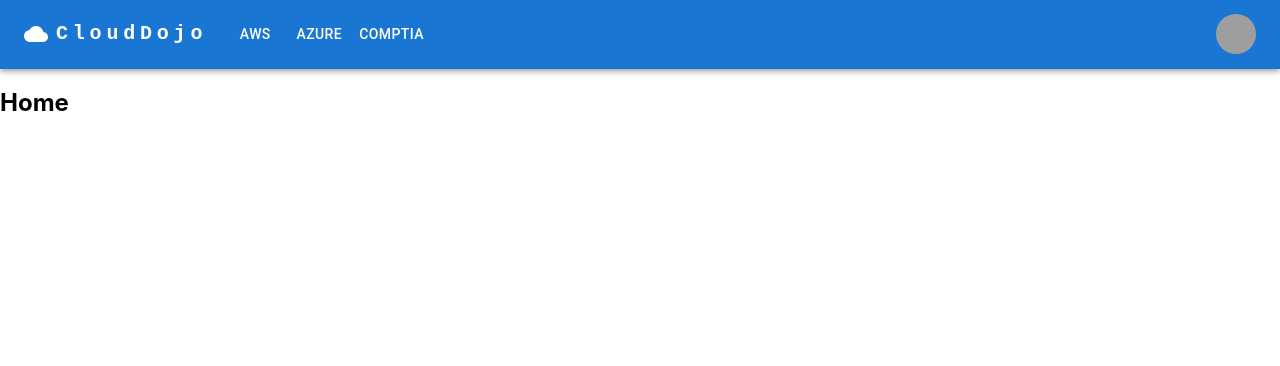
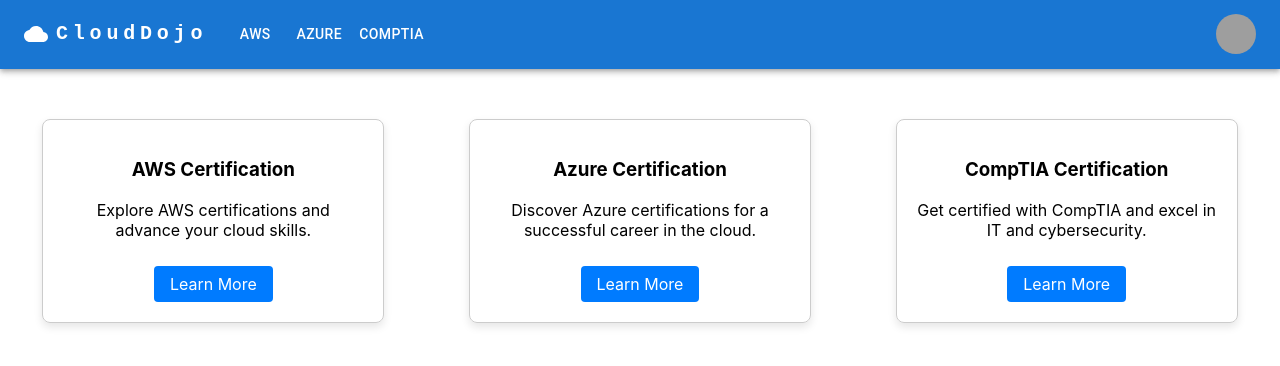
Before and after one commit to ehoover3/clouddojo, a React (Create React App) app: page / in a window 1280 px wide. Shown: the top 366 px of the page. Built offline with nearby package versions, Linux system fonts and the light colour scheme; grey boxes are pictures that could not be loaded.

Commit message:
updated home page

```diff
--- a/src/routes/Home.tsx
+++ b/src/routes/Home.tsx
@@ -1,7 +1,55 @@
-export default function Home() {
+import { Link } from "react-router-dom";
+
+const Home = () => {
+  const cardStyle: React.CSSProperties = {
+    border: "1px solid #ccc",
+    borderRadius: "8px",
+    padding: "20px",
+    width: "300px",
+    textAlign: "center",
+    boxShadow: "0 4px 8px rgba(0, 0, 0, 0.1)",
+    marginBottom: "20px",
+  };
+
+  const linkStyle = {
+    display: "inline-block",
+    padding: "8px 16px",
+    borderRadius: "4px",
+    background: "#007BFF",
+    color: "#fff",
+    textDecoration: "none",
+    marginTop: "10px",
+  };
+
   return (
     <div>
-      <h2>Home</h2>
+      <div className='card-container' style={{ display: "flex", justifyContent: "space-around", alignItems: "center", marginTop: "50px" }}>
+        <div className='card' style={cardStyle}>
+          <h3>AWS Certification</h3>
+          <p>Explore AWS certifications and advance your cloud skills.</p>
+          <Link to='/aws' style={linkStyle}>
+            Learn More
+          </Link>
+        </div>
+
+        <div className='card' style={cardStyle}>
+          <h3>Azure Certification</h3>
+          <p>Discover Azure certifications for a successful career in the cloud.</p>
+          <Link to='/azure' style={linkStyle}>
+            Learn More
+          </Link>
+        </div>
+
+        <div className='card' style={cardStyle}>
+          <h3>CompTIA Certification</h3>
+          <p>Get certified with CompTIA and excel in IT and cybersecurity.</p>
+          <Link to='/comptia' style={linkStyle}>
+            Learn More
+          </Link>
+        </div>
+      </div>
     </div>
   );
-}
+};
+
+export default Home;
```
